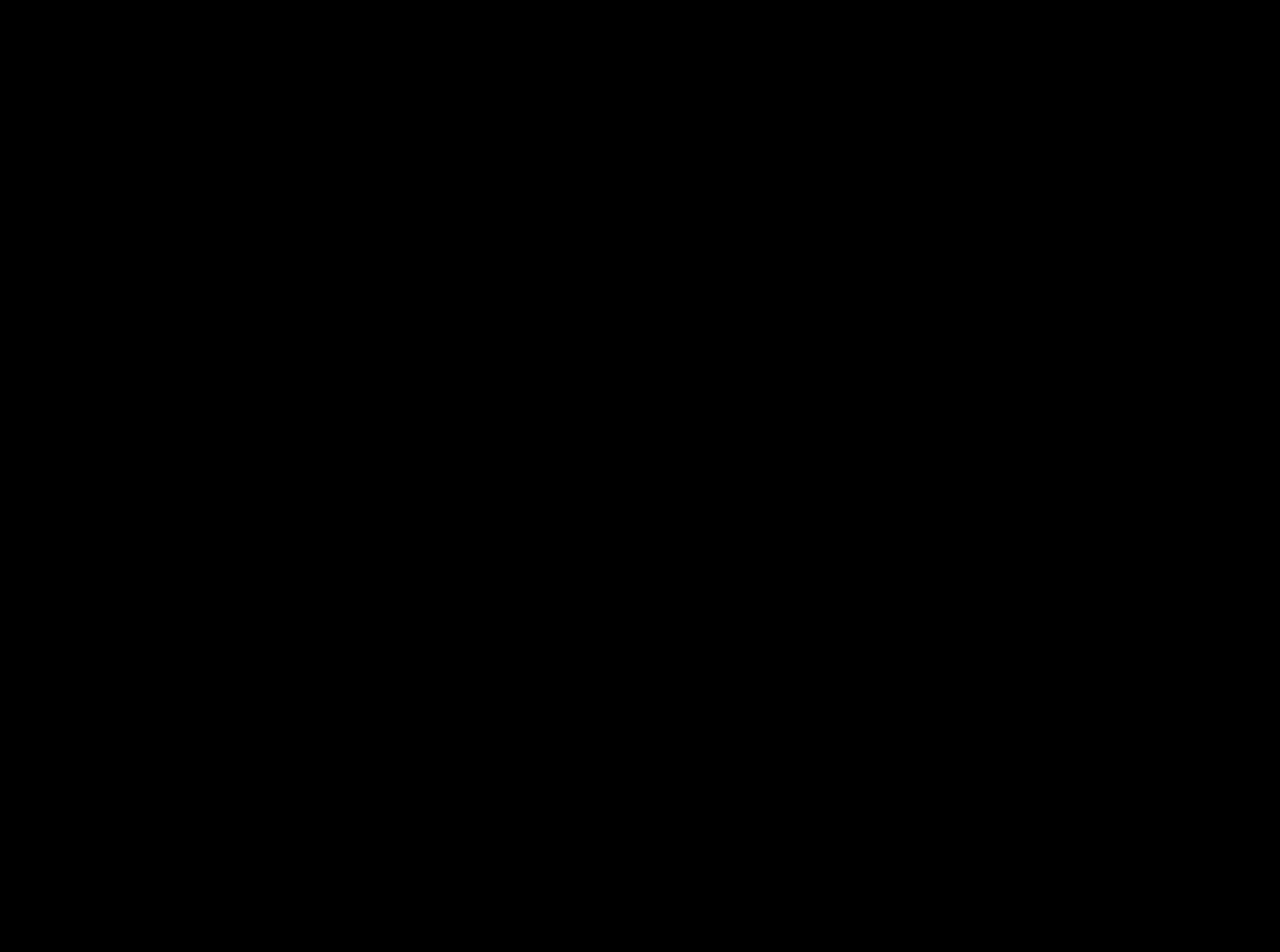
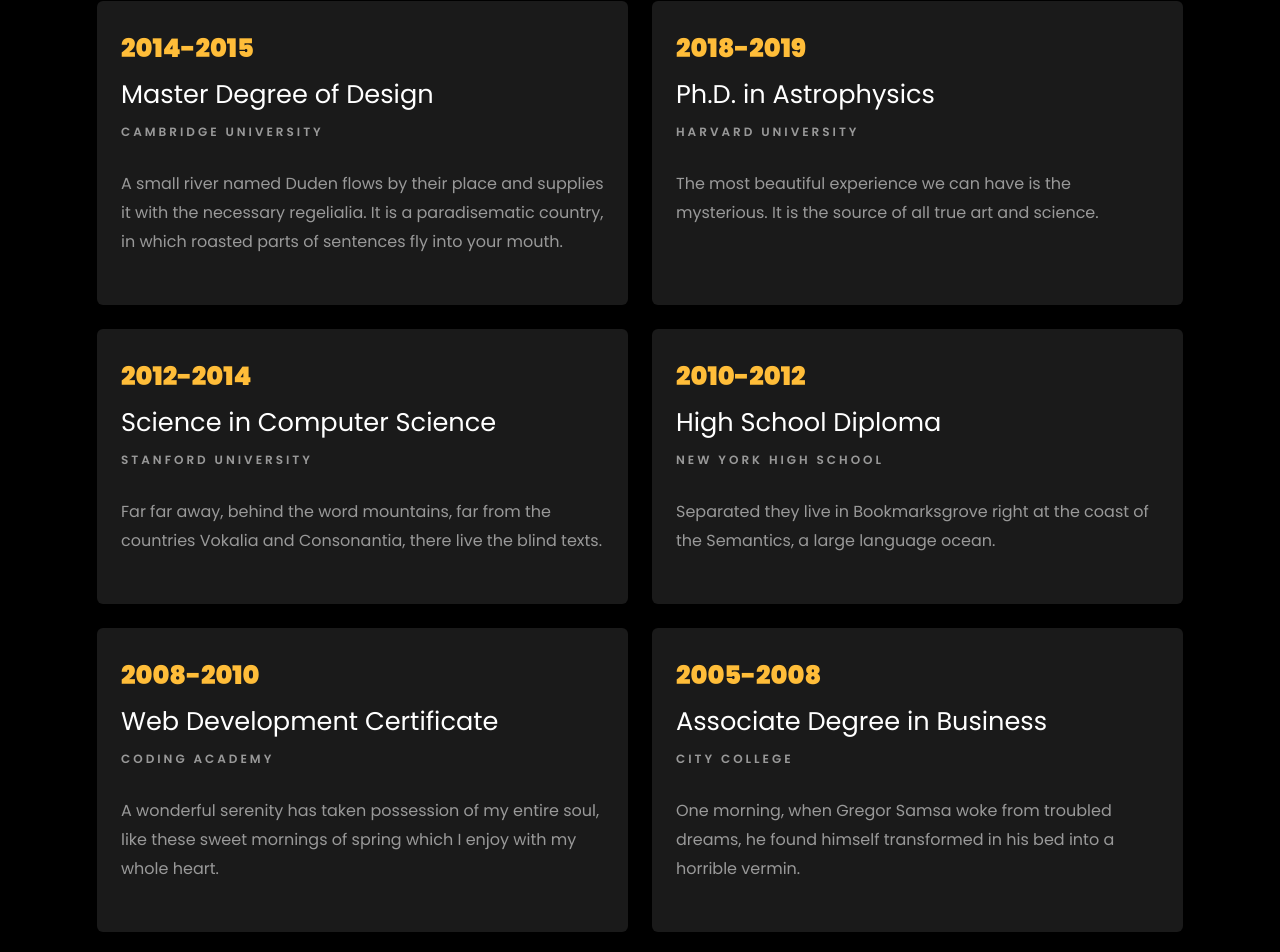
Before and after one commit to imbeltagy/Clark, a React (Vite) app: page / in a window 1280 px wide. Shown: the part 1818-2770 px from the top of the page. Built offline with nearby package versions, Linux system fonts and the light colour scheme.

Commit message:
About Section

```diff
--- a/src/App.jsx
+++ b/src/App.jsx
@@ -3,6 +3,7 @@
 import Hero from "./layout/hero";
 import Header from "./layout/header";
 import About from "./layout/about";
+import Resume from "./layout/resume/Index";
 
 function App() {
   return (
@@ -10,6 +11,7 @@
       <Header />
       <Hero />
       <About />
+      <Resume />
     </>
   );
 }
--- a/src/assets/sass/_resets.sass
+++ b/src/assets/sass/_resets.sass
@@ -9,7 +9,7 @@
 
 body
   height: 100%
-  line-height: 1.5
+  line-height: 1.8 !important
   -webkit-font-smoothing: antialiased
 
 img, picture, video, canvas, svg
--- a/src/common/linkBtn/style.sass
+++ b/src/common/linkBtn/style.sass
@@ -13,3 +13,5 @@
 .btn-primary, .btn-outline-primary
   font-size: .8rem !important
   letter-spacing: .1em
+  display: block
+  width: fit-content
--- /dev/null
+++ b/src/layout/resume/Index.jsx
@@ -0,0 +1,94 @@
+import LinkBtn from "../../common/linkBtn";
+import SectionTitle from "/src/common/sectionTitle/Index";
+import { motion } from "framer-motion";
+
+const Resume = () => {
+  const cardsContent = [
+    {
+      date: "2014-2015",
+      title: "Master Degree of Design",
+      from: "CAMBRIDGE UNIVERSITY",
+      brief:
+        "A small river named Duden flows by their place and supplies it with the necessary regelialia. It is a paradisematic country, in which roasted parts of sentences fly into your mouth.",
+    },
+    {
+      date: "2018-2019",
+      title: "Ph.D. in Astrophysics",
+      from: "HARVARD UNIVERSITY",
+      brief:
+        "The most beautiful experience we can have is the mysterious. It is the source of all true art and science.",
+    },
+    {
+      date: "2012-2014",
+      title: "Science in Computer Science",
+      from: "STANFORD UNIVERSITY",
+      brief:
+        "Far far away, behind the word mountains, far from the countries Vokalia and Consonantia, there live the blind texts.",
+    },
+    {
+      date: "2010-2012",
+      title: "High School Diploma",
+      from: "NEW YORK HIGH SCHOOL",
+      brief: "Separated they live in Bookmarksgrove right at the coast of the Semantics, a large language ocean.",
+    },
+    {
+      date: "2008-2010",
+      title: "Web Development Certificate",
+      from: "CODING ACADEMY",
+      brief:
+        "A wonderful serenity has taken possession of my entire soul, like these sweet mornings of spring which I enjoy with my whole heart.",
+    },
+    {
+      date: "2005-2008",
+      title: "Associate Degree in Business",
+      from: "CITY COLLEGE",
+      brief:
+        "One morning, when Gregor Samsa woke from troubled dreams, he found himself transformed in his bed into a horrible vermin.",
+    },
+  ];
+
+  return (
+    <section id="resume" className="resume">
+      <div className="container">
+        {/* Title */}
+        <SectionTitle bgText="Resume">
+          <SectionTitle.Headding>Resume</SectionTitle.Headding>
+          <SectionTitle.Brief>
+            A small river named Duden flows by their place and supplies it with the necessary regelialia. It is a
+            paradisematic country, in which roasted parts of sentences fly into your mouth.
+          </SectionTitle.Brief>
+        </SectionTitle>
+
+        {/* Content */}
+        <div className="cards row row-cols-md-2 g-4 mt-5">
+          {cardsContent.map((element) => (
+            <motion.div
+              initial={{ y: 100, opacity: 0 }}
+              whileInView={{ y: 0, opacity: 1, transition: { duration: 0.5 } }}
+            >
+              <div className=" h-100 bg-secondary p-4 rounded">
+                <span className="date text-primary fw-900" style={{ fontSize: "1.6rem" }}>
+                  {element.date}
+                </span>
+                <h3 className="text-light my-2" style={{ fontSize: "1.6rem" }}>
+                  {element.title}
+                </h3>
+                <span className="provider text-secondary fw-600" style={{ fontSize: ".75rem", letterSpacing: ".25em" }}>
+                  {element.from}
+                </span>
+                <p className="text-secondary my-4">{element.brief}</p>
+              </div>
+            </motion.div>
+          ))}
+        </div>
+
+        {/* Button */}
+        <div className="my-5 py-5">
+          <LinkBtn className="mx-auto fw-600 py-4 px-5">Download CV</LinkBtn>
+        </div>
+      </div>
+    </section>
+  );
+};
+
+export default Resume;
```
